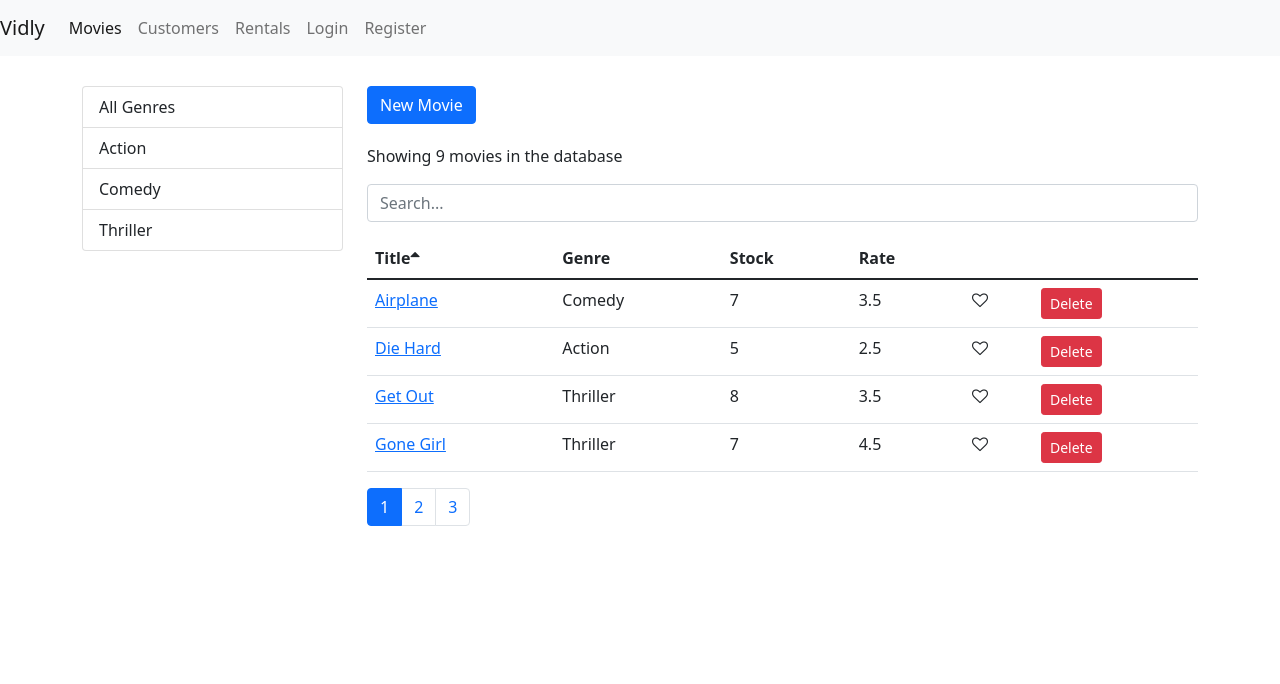
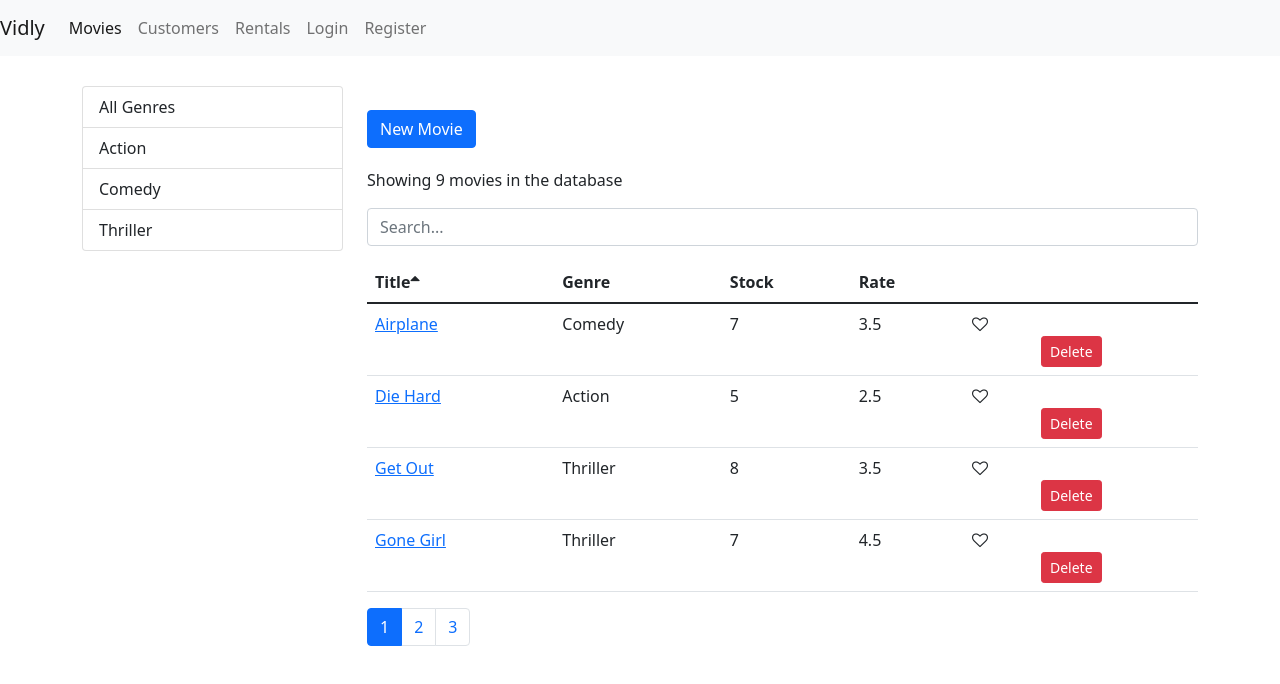
Before and after one commit to shadowp2810/vidly, a React (Create React App) app: page /movies in a window 1280 px wide. Shown: the top 684 px of the page. Built offline with nearby package versions, Linux system fonts and the light colour scheme.

Commit message:
Include missing dependencies.

```diff
--- a/package.json
+++ b/package.json
@@ -11,7 +11,10 @@
     "react": "^17.0.2",
     "react-dom": "^17.0.2",
     "react-scripts": "4.0.3",
-    "web-vitals": "^1.1.2"
+    "web-vitals": "^1.1.2",
+    "joi-browser": "^13.4.0",
+    "lodash": "^4.17.21",
+    "react-router-dom": "^4.3.1"
   },
   "scripts": {
     "start": "react-scripts start",
--- a/src/index.css
+++ b/src/index.css
@@ -20,3 +20,7 @@ code {
 .navbar {
   margin-bottom: 30px;
 }
+
+.btn {
+  margin-top: 1.5rem;
+}
```
Also changed, not shown: 1 other file (tests, documents, lock files or other folders).
